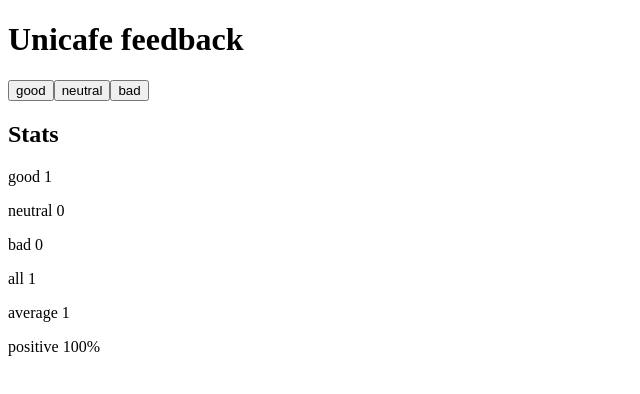
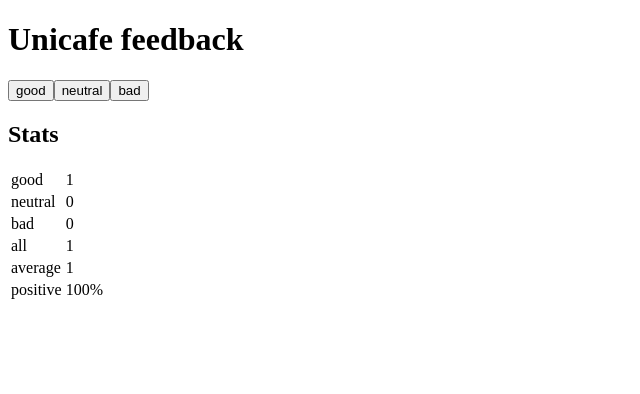
Before and after one commit to topiaspeiponen/fullstack-return-repo, a React (Create React App) app in the folder part1/unicafe/: page / in a window 1280 px wide. Both pictures are taken after a click on the button "good". Shown: the top 394 px of the page, without its empty margins (0-640 px from the left). Built offline with nearby package versions, Linux system fonts and the light colour scheme.

Commit message:
excercise 1.11 unicafe

```diff
--- a/part1/unicafe/src/App.js
+++ b/part1/unicafe/src/App.js
@@ -46,12 +46,16 @@
         <h2>
             Stats
           </h2>
+          <table>
+            <tbody>
               <StatisticsLine text="good" value={props.good} />
               <StatisticsLine text="neutral" value={props.neutral} />
               <StatisticsLine text="bad" value={props.bad} />
               <StatisticsLine text="all" value={props.good + props.neutral + props.bad} />
               <StatisticsLine text="average" value={calculateAvg()} />
               <StatisticsLine text="positive" value={calculatePositivePercent()} />
+            </tbody>
+          </table>
         </>
     )
   }
@@ -63,12 +67,17 @@
 };
 
 const StatisticsLine = (props) => {
-  const value = (props.text == 'positive') ? props.value + '%' : props.value;
+  const value = (props.text === 'positive') ? props.value + '%' : props.value;
 
   return (
-    <p>
-      {props.text} {value}
-    </p>
+    <tr>
+      <td>
+        {props.text}
+      </td>
+      <td>
+        {value}
+      </td>
+    </tr>
   );
 };
 
```
Lines whose indentation alone changed are shown as unchanged.
